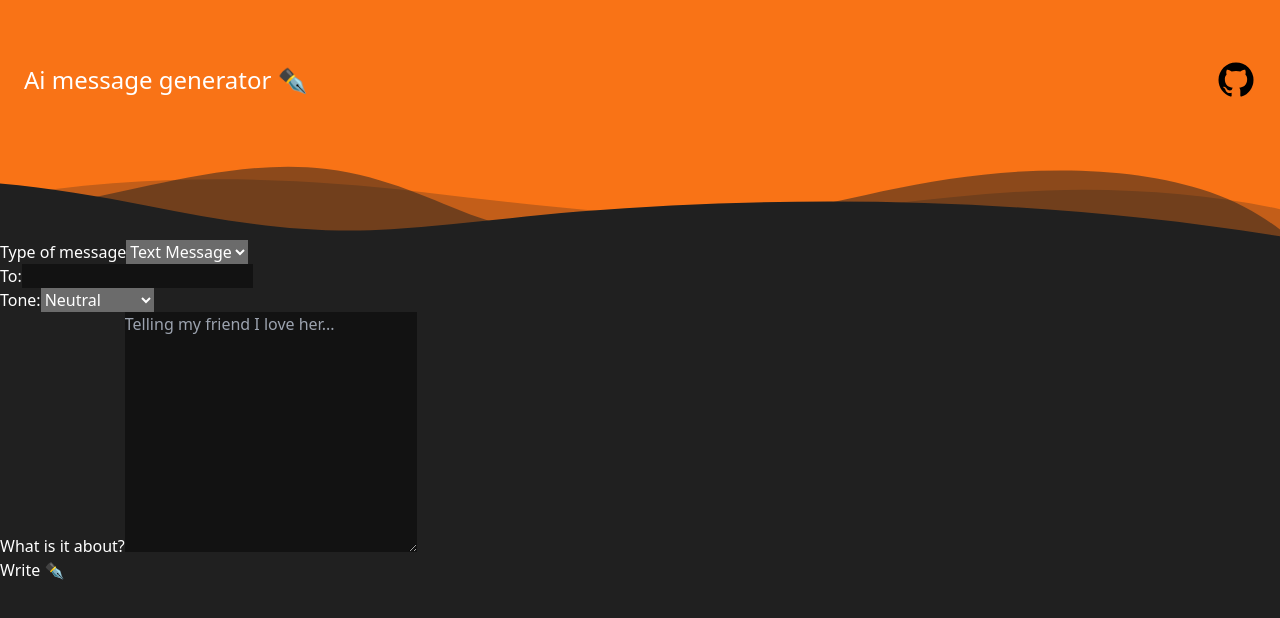
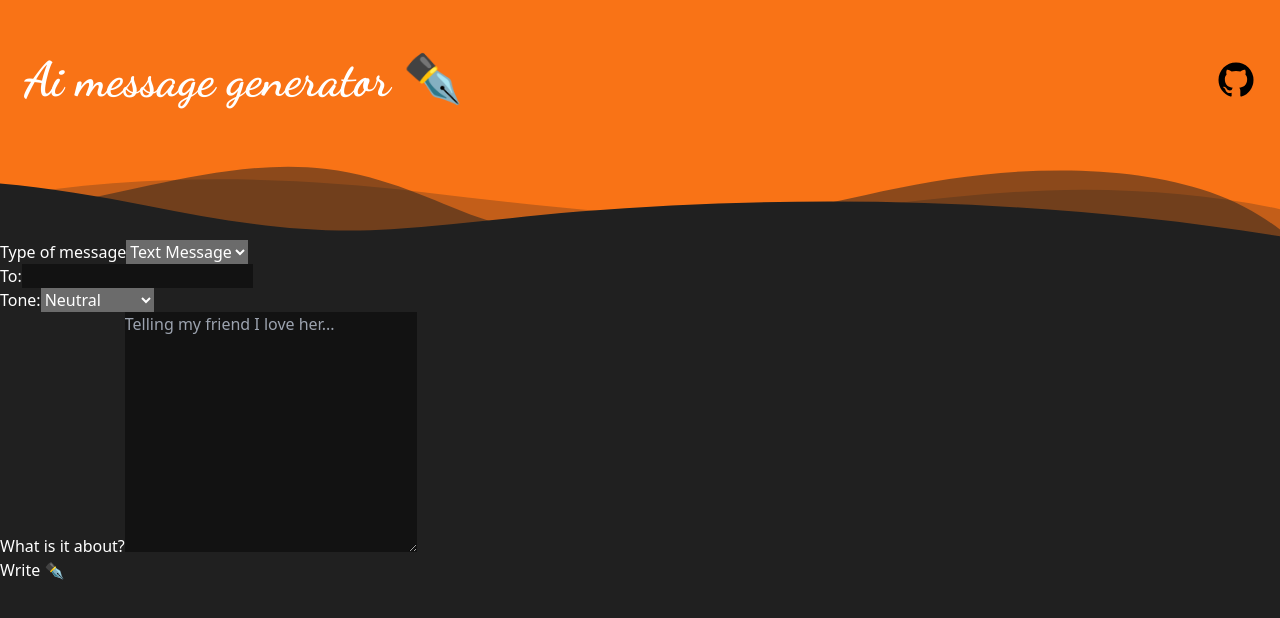
Before and after one commit to yangenmanuel/ai-writer, a Next.js app: page / in a window 1280 px wide. Shown: the top 618 px of the page. Built offline with nearby package versions, Linux system fonts and the light colour scheme.

Commit message:
Added dancing script font to header

```diff
--- a/src/components/Header.jsx
+++ b/src/components/Header.jsx
@@ -5,7 +5,7 @@ export default function Header () {
   return (
     <section className='bg-orange-500 relative min-h-[30vh]'>
       <header className="min-h-[20vh] p-6 flex flex-row items-center justify-between">
-        <h1 className="text-2xl">Ai message generator ✒️</h1>
+        <h1 className="text-5xl font-['Dancing_Script']">Ai message generator ✒️</h1>
         <Image src={'/github.svg'} alt='See github repo' width={40} height={40}/>
       </header>
 
--- a/src/styles/globals.css
+++ b/src/styles/globals.css
@@ -1,3 +1,4 @@
+@import url('https://fonts.googleapis.com/css2?family=Dancing+Script:wght@700&display=swap');
 @tailwind base;
 @tailwind components;
 @tailwind utilities;
```
